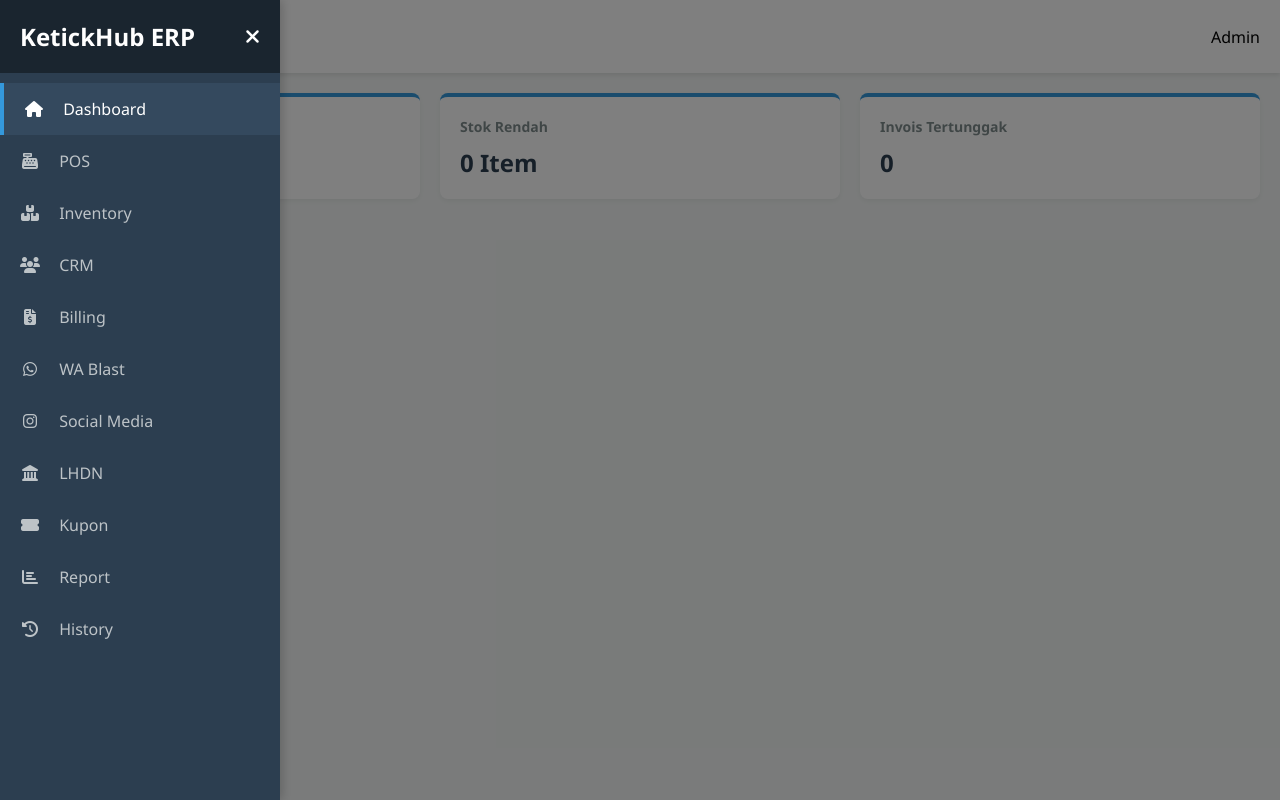
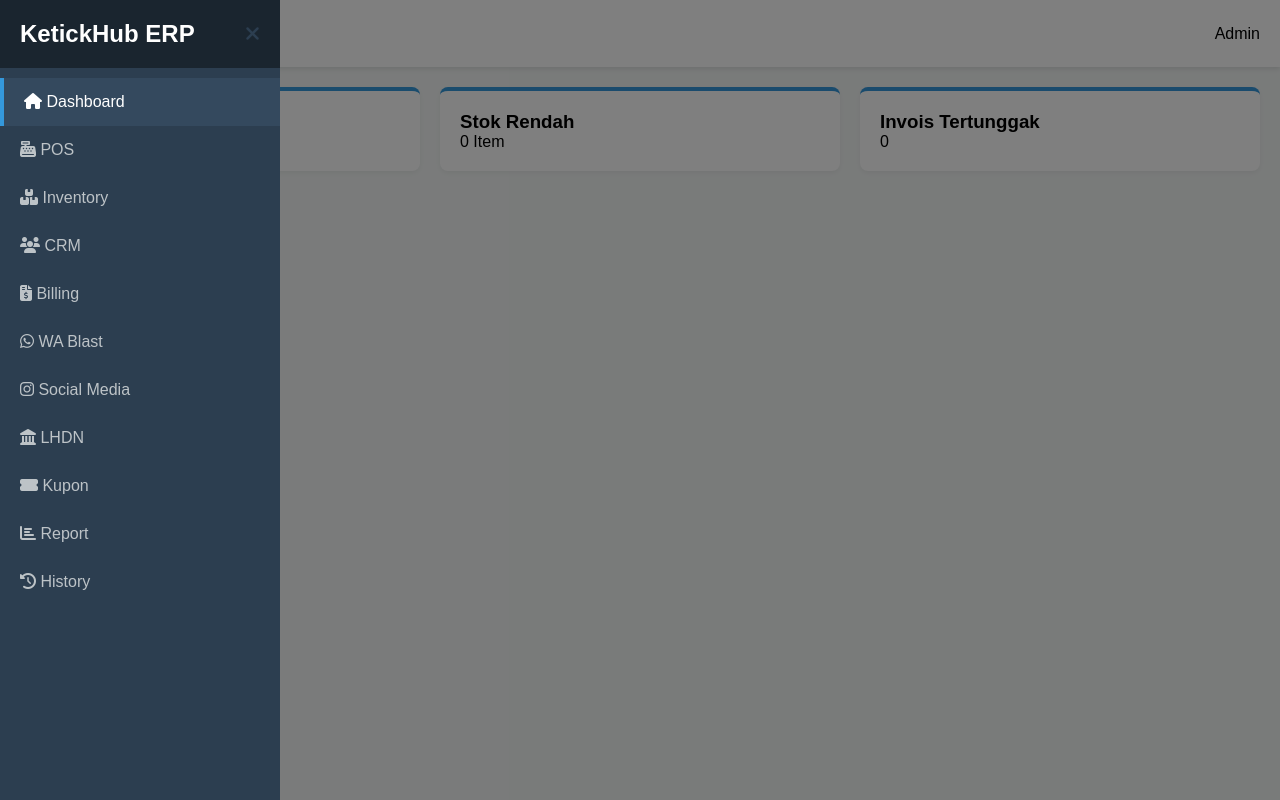
Before and after one commit to daqbang-dot/KetickBizPro, a plain HTML site: page index.html in a window 1280 px wide. Both pictures are taken after a click on the button 28 px from the left and 36 px from the top of the page. Drawn offline with Linux system fonts and the light colour scheme; files whose address does not match are found by name.

Commit message:
Update style.css

```diff
--- a/style.css
+++ b/style.css
@@ -1,152 +1,33 @@
-/* Tetapan Asas */
-* {
-    margin: 0;
-    padding: 0;
-    box-sizing: border-box;
-    font-family: 'Segoe UI', Tahoma, Geneva, Verdana, sans-serif;
-}
+* { margin: 0; padding: 0; box-sizing: border-box; font-family: sans-serif; }
+body { background-color: #f4f7f6; display: flex; min-height: 100vh; overflow-x: hidden; }
 
-body {
-    display: flex;
-    min-height: 100vh;
-    background-color: #f4f7f6;
-    overflow-x: hidden;
-}
+/* Drawer & Overlay */
+.drawer { position: fixed; top: 0; left: -280px; width: 280px; height: 100%; background: #2c3e50; transition: 0.3s; z-index: 1000; color: white; }
+.drawer.open { left: 0 !important; }
+.overlay { position: fixed; top: 0; left: 0; width: 100%; height: 100%; background: rgba(0,0,0,0.5); visibility: hidden; opacity: 0; transition: 0.3s; z-index: 999; }
+.overlay.active { visibility: visible !important; opacity: 1 !important; }
 
-/* --- Menu Drawer (Tarik Tepi) --- */
-.drawer {
-    position: fixed;
-    top: 0;
-    left: -280px; /* Sembunyi di luar skrin */
-    width: 280px;
-    height: 100%;
-    background-color: #2c3e50;
-    color: white;
-    display: flex;
-    flex-direction: column;
-    transition: left 0.3s ease-in-out;
-    z-index: 1000;
-    box-shadow: 2px 0 10px rgba(0,0,0,0.2);
-}
+.drawer-header { padding: 20px; display: flex; justify-content: space-between; background: #1a252f; }
+.nav-links { list-style: none; margin-top: 10px; }
+.nav-links li a { display: block; padding: 15px 20px; color: #bdc3c7; text-decoration: none; }
+.nav-links li a.active { background: #34495e; color: white; border-left: 4px solid #3498db; }
 
-.drawer.open {
-    left: 0 !important; /* Memaksa menu muncul ke dalam skrin */
-}
+/* Main Content */
+.content { flex: 1; width: 100%; }
+header { background: white; padding: 15px 20px; display: flex; justify-content: space-between; align-items: center; box-shadow: 0 2px 5px rgba(0,0,0,0.1); }
+.header-left { display: flex; align-items: center; gap: 15px; }
+.icon-btn { background: none; border: none; font-size: 20px; cursor: pointer; color: #2c3e50; }
 
-.drawer-header {
-    padding: 20px;
-    display: flex;
-    justify-content: space-between;
-    align-items: center;
-    background-color: #1a252f;
-}
+/* Dashboard Cards */
+.dashboard-cards { display: flex; gap: 20px; padding: 20px; flex-wrap: wrap; }
+.card { background: white; padding: 20px; border-radius: 8px; flex: 1; min-width: 200px; border-top: 4px solid #3498db; box-shadow: 0 2px 5px rgba(0,0,0,0.05); }
 
-.nav-links {
-    list-style: none;
-    margin-top: 10px;
-    overflow-y: auto;
-}
+/* POS Layout */
+.pos-container { display: grid; grid-template-columns: 2fr 1fr; gap: 20px; padding: 20px; }
+.product-grid { display: grid; grid-template-columns: repeat(auto-fill, minmax(120px, 1fr)); gap: 10px; margin-top: 15px; }
+.product-card { background: white; padding: 10px; border-radius: 5px; text-align: center; cursor: pointer; border: 1px solid #ddd; }
+.pos-cart-section { background: white; border-radius: 8px; padding: 15px; display: flex; flex-direction: column; min-height: 400px; }
+.cart-item { display: flex; justify-content: space-between; padding: 10px 0; border-bottom: 1px solid #eee; }
+.pay-btn { width: 100%; padding: 15px; margin-top: 10px; border: none; border-radius: 5px; color: white; font-weight: bold; cursor: pointer; background: #27ae60; }
 
-.nav-links li a {
-    display: block;
-    padding: 15px 20px;
-    color: #bdc3c7;
-    text-decoration: none;
-    transition: 0.2s;
-}
-
-.nav-links li a:hover, .nav-links li a.active {
-    background-color: #34495e;
-    color: white;
-    border-left: 4px solid #3498db;
-}
-
-.nav-links li a i {
-    margin-right: 15px;
-    width: 20px;
-    text-align: center;
-}
-
-/* --- Overlay (Latar Belakang Gelap) --- */
-.overlay {
-    position: fixed;
-    top: 0;
-    left: 0;
-    width: 100%;
-    height: 100%;
-    background-color: rgba(0, 0, 0, 0.5);
-    opacity: 0;
-    visibility: hidden;
-    transition: 0.3s ease-in-out;
-    z-index: 999;
-}
-
-.overlay.active {
-    opacity: 1 !important;
-    visibility: visible !important;
-}
-
-/* --- Main Content --- */
-.content {
-    flex: 1;
-    display: flex;
-    flex-direction: column;
-    width: 100%;
-}
-
-header {
-    background-color: white;
-    padding: 15px 20px;
-    display: flex;
-    justify-content: space-between;
-    align-items: center;
-    box-shadow: 0 2px 5px rgba(0,0,0,0.1);
-}
-
-.header-left {
-    display: flex;
-    align-items: center;
-    gap: 15px;
-}
-
-/* Gaya Butang (Hamburger & Pangkah) */
-.icon-btn {
-    background: none;
-    border: none;
-    font-size: 20px;
-    cursor: pointer;
-    color: #2c3e50;
-}
-
-.drawer-header .icon-btn {
-    color: white;
-}
-
-.dashboard-cards {
-    display: flex;
-    gap: 20px;
-    padding: 20px;
-    flex-wrap: wrap;
-}
-
-.card {
-    background-color: white;
-    padding: 20px;
-    border-radius: 8px;
-    flex: 1;
-    min-width: 200px;
-    box-shadow: 0 2px 5px rgba(0,0,0,0.05);
-    border-top: 4px solid #3498db;
-}
-
-.card h3 {
-    font-size: 14px;
-    color: #7f8c8d;
-    margin-bottom: 10px;
-}
-
-.card p {
-    font-size: 24px;
-    font-weight: bold;
-    color: #2c3e50;
-}
+@media (max-width: 768px) { .pos-container { grid-template-columns: 1fr; } }
```
